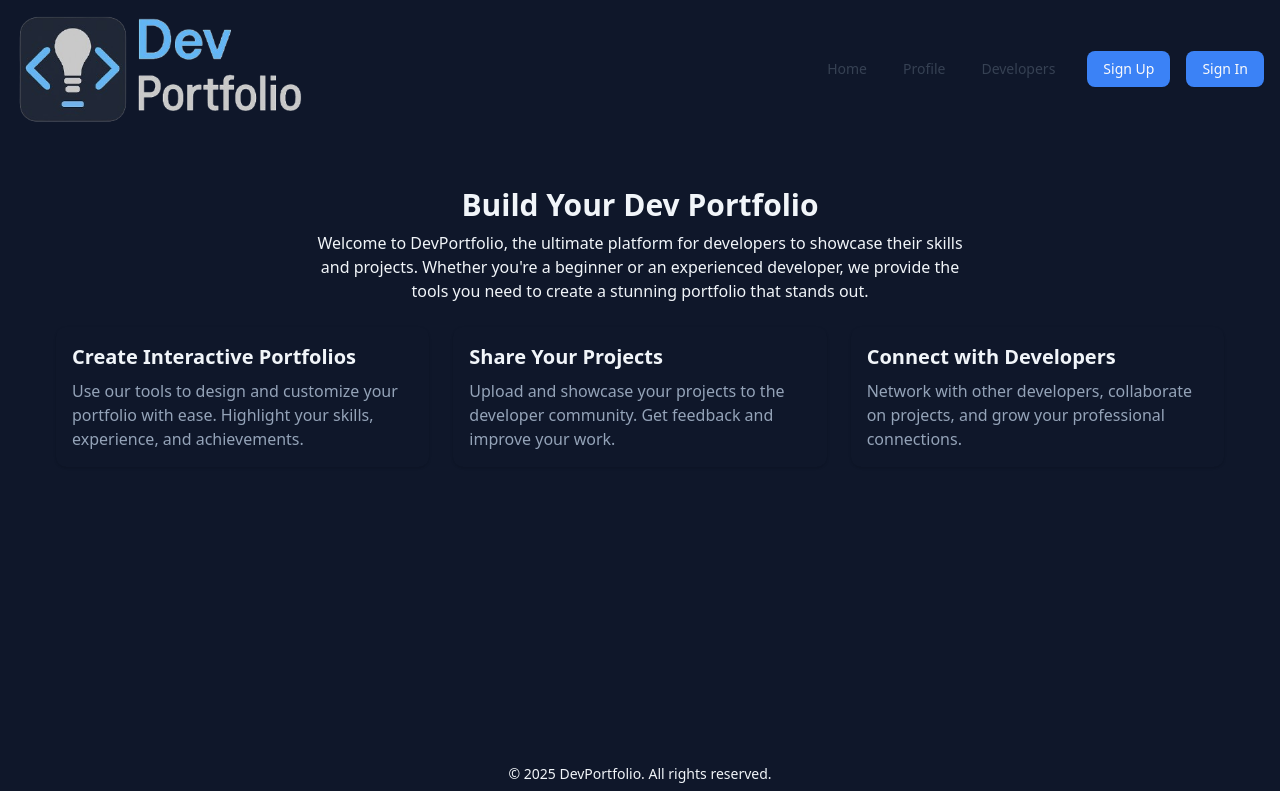
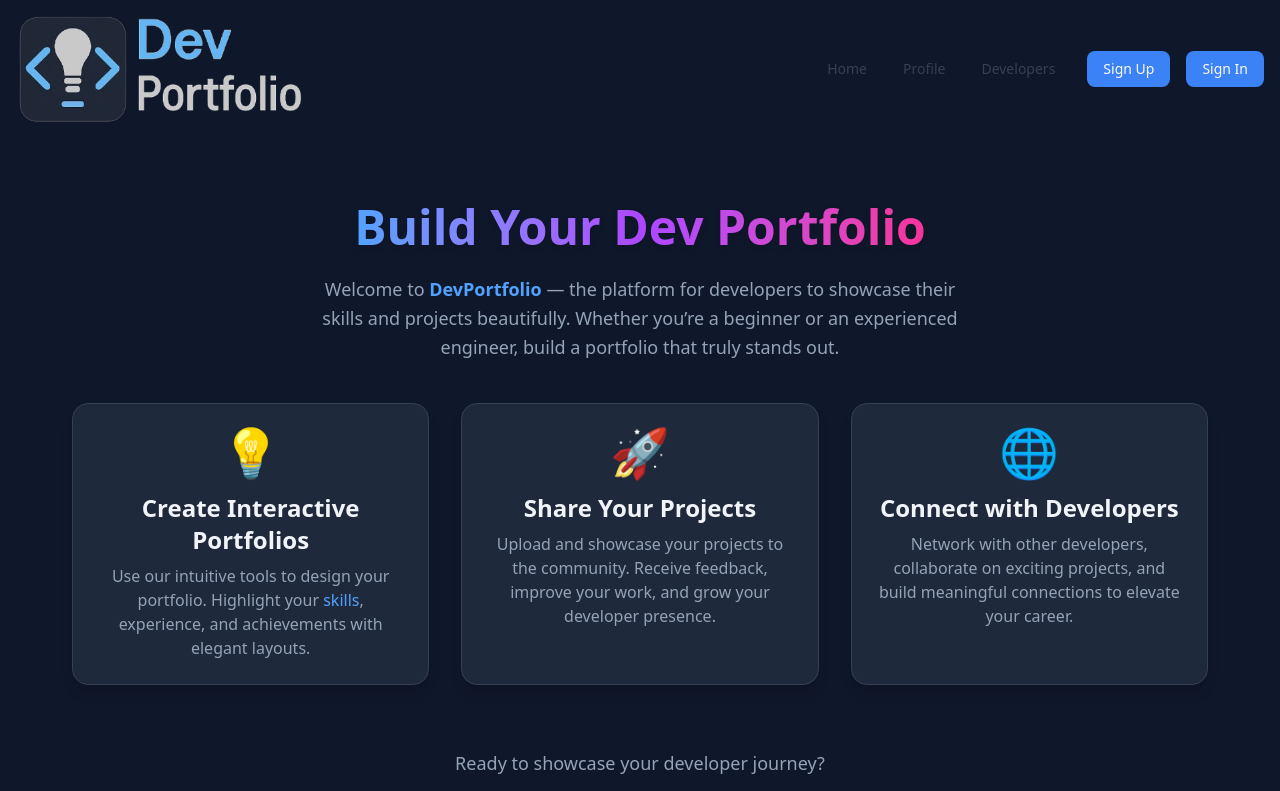
Before and after one commit to monoramdas/dev-portfolio, a React (Vite) app: page / in a window 1280 px wide. Shown: the top 791 px of the page. Built offline with nearby package versions, Linux system fonts and the light colour scheme.

Commit message:
dashboardstyle fixed

```diff
--- a/src/Pages/Dashboard/Dashboard.tsx
+++ b/src/Pages/Dashboard/Dashboard.tsx
@@ -1,56 +1,86 @@
 import React from "react";
+import { useNavigate } from "react-router";
 
 function Dashboard() {
+  const userLogin = localStorage.getItem("userInfo");
+  const navigate=useNavigate();
+
   return (
-    <div className="flex flex-col bg-(--dark-background) min-h-full p-6 text-(--text-color-main)">
+    <div className="flex flex-col bg-(--dark-background) min-h-screen p-6 sm:p-10 text-(--text-color-main)">
       {/* Header Section */}
-      <div className="flex flex-col items-center justify-center text-center mb-6">
-        <h1 className="text-3xl font-bold ">
+      <div className="flex flex-col items-center text-center mb-10 space-y-4">
+        <h1 className="text-4xl sm:text-5xl font-extrabold bg-gradient-to-r from-blue-400 via-purple-500 to-pink-500 text-transparent bg-clip-text drop-shadow-md">
           Build Your Dev Portfolio
         </h1>
-        <p className="mt-2 max-w-2xl">
-          Welcome to DevPortfolio, the ultimate platform for developers to
-          showcase their skills and projects. Whether you're a beginner or an
-          experienced developer, we provide the tools you need to create a
-          stunning portfolio that stands out.
+        <p className="mt-2 max-w-2xl text-(--secondary-text-lighter) leading-relaxed text-base sm:text-lg">
+          Welcome to <span className="font-semibold text-blue-400">DevPortfolio</span> — the platform for developers to
+          showcase their skills and projects beautifully. Whether you’re a
+          beginner or an experienced engineer, build a portfolio that truly
+          stands out.
         </p>
       </div>
 
       {/* Features Section */}
-      <div className="grid grid-cols-1 md:grid-cols-3 gap-6">
+      <div className="grid grid-cols-1 sm:grid-cols-2 lg:grid-cols-3 gap-8">
         {/* Feature 1 */}
-        <div className="p-4 shadow rounded-lg">
-          <h2 className="text-xl font-semibold">
-            Create Interactive Portfolios
-          </h2>
-          <p className="text-(--secondary-text-lighter) mt-2">
-            Use our tools to design and customize your portfolio with ease.
-            Highlight your skills, experience, and achievements.
+        <div
+          className="group p-6 rounded-2xl bg-(--card-background) border border-(--border-subtle)
+          shadow-lg hover:shadow-2xl hover:scale-[1.03] transform transition-all duration-300 flex flex-col items-center text-center cursor-pointer"
+        >
+          <div className="mb-4 text-blue-400 text-5xl group-hover:scale-110 transition-transform duration-300">
+            💡
+          </div>
+          <h2 className="text-2xl font-semibold mb-2">Create Interactive Portfolios</h2>
+          <p className="text-(--secondary-text-lighter)">
+            Use our intuitive tools to design your portfolio. Highlight your
+            <span className="text-blue-400 font-medium"> skills</span>, experience, and achievements with elegant layouts.
           </p>
         </div>
 
         {/* Feature 2 */}
-        <div className="p-4 shadow rounded-lg">
-          <h2 className="text-xl font-semibold ">
-            Share Your Projects
-          </h2>
-          <p className="text-(--secondary-text-lighter) mt-2">
-            Upload and showcase your projects to the developer community. Get
-            feedback and improve your work.
+        <div
+          className="group p-6 rounded-2xl bg-(--card-background) border border-(--border-subtle)
+          shadow-lg hover:shadow-2xl hover:scale-[1.03] transform transition-all duration-300 flex flex-col items-center text-center cursor-pointer"
+        >
+          <div className="mb-4 text-purple-400 text-5xl group-hover:scale-110 transition-transform duration-300">
+            🚀
+          </div>
+          <h2 className="text-2xl font-semibold mb-2">Share Your Projects</h2>
+          <p className="text-(--secondary-text-lighter)">
+            Upload and showcase your projects to the community. Receive
+            feedback, improve your work, and grow your developer presence.
           </p>
         </div>
 
         {/* Feature 3 */}
-        <div className="p-4 shadow rounded-lg">
-          <h2 className="text-xl font-semibold ">
-            Connect with Developers
-          </h2>
-          <p className="text-(--secondary-text-lighter) mt-2">
-            Network with other developers, collaborate on projects, and grow
-            your professional connections.
+        <div
+          className="group p-6 rounded-2xl bg-(--card-background) border border-(--border-subtle)
+          shadow-lg hover:shadow-2xl hover:scale-[1.03] transform transition-all duration-300 flex flex-col items-center text-center cursor-pointer"
+        >
+          <div className="mb-4 text-pink-400 text-5xl group-hover:scale-110 transition-transform duration-300">
+            🌐
+          </div>
+          <h2 className="text-2xl font-semibold mb-2">Connect with Developers</h2>
+          <p className="text-(--secondary-text-lighter)">
+            Network with other developers, collaborate on exciting projects, and
+            build meaningful connections to elevate your career.
           </p>
         </div>
       </div>
+
+      {/* Footer Call-to-Action */}
+      {!userLogin && <div className="mt-16 flex flex-col items-center text-center space-y-4">
+        <p className="text-lg text-(--secondary-text-lighter)">
+          Ready to showcase your developer journey?
+        </p>
+        <button
+          className="bg-gradient-to-r from-blue-500 via-purple-500 to-pink-500 text-white
+          px-6 py-3 rounded-full font-semibold text-lg hover:scale-105 transition-transform duration-300 shadow-lg"
+          onClick={()=>navigate("/login")}
+        >
+          Get Started Now 🚀
+        </button>
+      </div>}
     </div>
   );
 }
```
